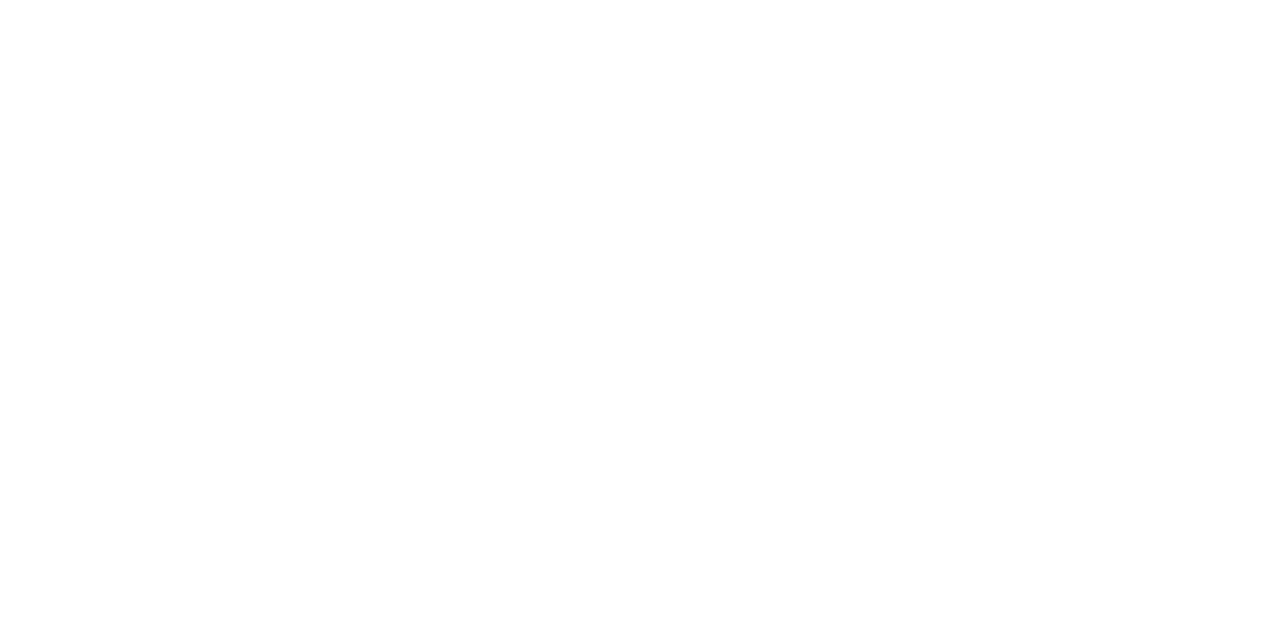
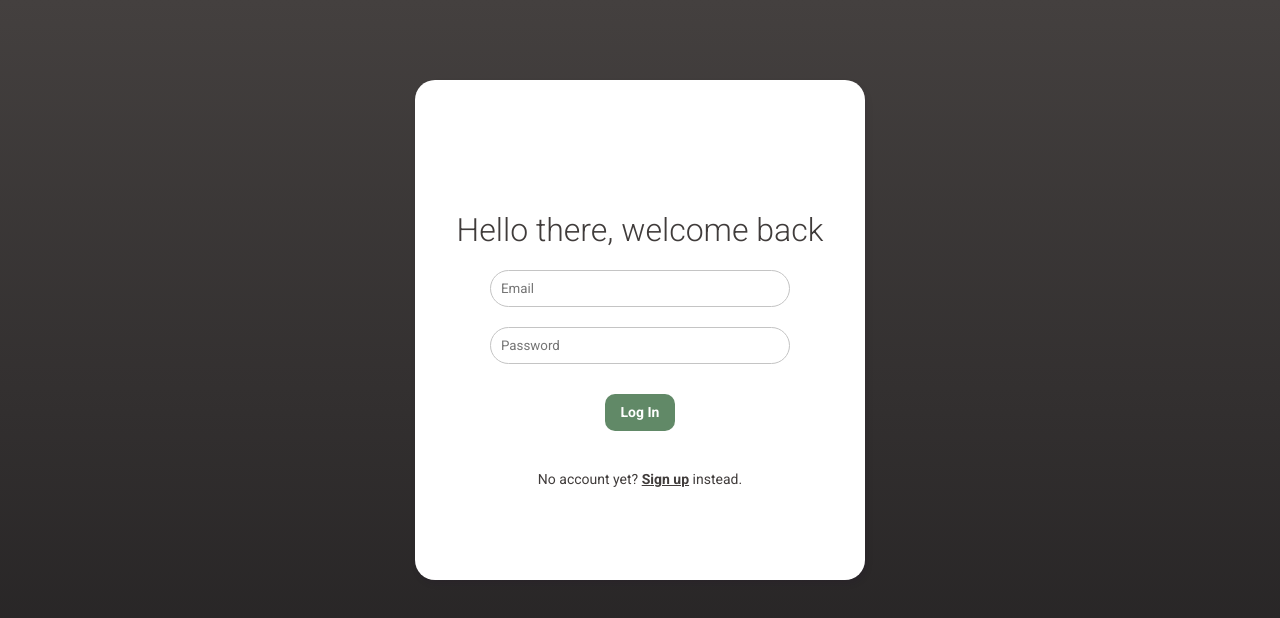
Before and after one commit to IslamTashiev/vue-hakathon, a Vue app: page /#/welcome in a window 1280 px wide. Before the commit this address had no page. Shown: the top 618 px of the page. Built offline with nearby package versions, Linux system fonts and the light colour scheme.

Commit message:
welcome sign up and login

```diff
--- a/src/assets/scss/style.scss
+++ b/src/assets/scss/style.scss
@@ -10,3 +10,4 @@
 @import "components/cart";
 @import "components/stock";
 @import "components/modalcart";
+@import "components/signup";
--- a/src/components/Header/Header.vue
+++ b/src/components/Header/Header.vue
@@ -126,7 +126,7 @@
                 stroke-linejoin="round"
               />
             </svg>
-            <h4>Войти</h4>
+           <router-link :to="'/welcome'">  <h4>Войти</h4> </router-link>
           </div>
         </div>
         <div class="header__button">
--- /dev/null
+++ b/src/components/Welcome/Login.vue
@@ -0,0 +1,19 @@
+<template>
+<form @submit.prevent="handleSubmit">
+    <input v-model="email" type="email" required placeholder="Email">
+    <input v-model="password" type="password" required placeholder="Password">
+   <Button text="Log In" class="signup__btn"/>
+</form>
+</template>
+
+<script>
+import Button from "@/components/Buttons/Button.vue";
+export default {
+  components: {Button},
+};
+
+</script>
+
+<style>
+
+</style>
--- /dev/null
+++ b/src/components/Welcome/SignUp.vue
@@ -0,0 +1,24 @@
+<template>
+  <form @submit.prevent="handleSubmit">
+      <input v-model="name" type="text" required placeholder="Name" />
+      <input v-model="email" type="email" required placeholder="Email" />
+      <input v-model="password" type="password" required placeholder="Password" />
+<Button text="Sign Up" class="signup__btn"/>
+  </form>
+</template>
+
+<script>
+import Button from "@/components/Buttons/Button.vue";
+export default {
+  components: {Button},
+};
+
+</script>
+
+<style lang="scss">
+// .signup{
+//       &__btn {
+//     padding: 21px 30px;
+//   }
+// }
+</style>
--- a/src/router/index.js
+++ b/src/router/index.js
@@ -1,4 +1,5 @@
 import { createRouter, createWebHashHistory } from "vue-router";
+import Welcome from '../views/Welcome.vue';
 import Home from "../views/Home.vue";
 import Stock from "../views/Stock.vue";
 import Cart from "../views/Cart.vue";
@@ -6,6 +7,11 @@ import ProductDetail from "../views/ProductDetail.vue";
 import PayForm from "../views/PayForm.vue";
 
 const routes = [
+  {
+    path: "/welcome",
+    name: "Welcome",
+    component: Welcome,
+  },
   {
     path: "/",
     name: "Home",
@@ -37,7 +43,6 @@ const router = createRouter({
   history: createWebHashHistory(),
   routes,
   scrollBehavior(to, from, savedPosition) {
-    // always scroll to top
     return { top: 0 }
   },
 });
--- a/src/views/Cart.vue
+++ b/src/views/Cart.vue
@@ -1,7 +1,7 @@
 <template>
   <Header />
   <Nav />
-  <div v-if="false" class="container">
+  <div v-if="true" class="container">
     <div class="cart__header">
       <div class="cart__header-content">
         <div class="cart__header-content_up">
--- /dev/null
+++ b/src/views/Welcome.vue
@@ -0,0 +1,115 @@
+<template>
+  <div class="wrapper">
+    <div class="welcome">
+      <div class="container">
+        <div class="welcome__description">
+          <div class="welcome__item">
+            <div v-if="showForm">
+              <h2 class="welcome__title">Get on Board</h2>
+              <SignUpForm @successSignup="enterChat" />
+              <p class="welcome__subtitle">
+                Already registered?
+                <span @click="showForm = false">Login</span> instead.
+              </p>
+            </div>
+            <div v-else>
+              <h2 class="welcome__title welcome__title-back">
+                Hello there, welcome back
+              </h2>
+              <Login @successLogin="enterChat" />
+              <p class="welcome__subtitle">
+                No account yet?
+                <span @click="showForm = true">Sign up</span> instead.
+              </p>
+            </div>
+          </div>
+        </div>
+      </div>
+    </div>
+  </div>
+</template>
+
+
+<script>
+import SignUpForm from "@/components/Welcome/SignUp";
+import Login from "../components/Welcome/Login";
+import { ref } from "@vue/reactivity";
+import { useRouter } from "vue-router";
+
+export default {
+  components: { SignUpForm, Login },
+  setup() {
+    const router = useRouter();
+    const enterChat = () => {
+      router.push("/");
+    };
+    const showForm = ref(false);
+
+    return {
+      enterChat,
+      showForm,
+    };
+  },
+};
+</script>
+
+<style>
+.welcome {
+  height: 100vh;
+}
+.welcome__item {
+  text-align: center;
+  display: flex;
+  justify-content: space-around;
+  margin: 140px 20px 300px 20px;
+}
+.welcome__subtitle {
+  font-style: normal;
+  font-weight: 400;
+  font-size: 14px;
+  line-height: 16px;
+  color: #403c3b;
+}
+.welcome__title {
+  font-style: normal;
+  font-weight: 300;
+  font-size: 32px;
+  line-height: 20px;
+  color: #403c3b;
+}
+.welcome__description {
+  width: 90%;
+  max-width: 450px;
+  height: 500px;
+  margin: 80px auto;
+  border-radius: 20px;
+  box-shadow: 2px 4px 6px rgba(28, 6, 49, 0.1);
+  background: white;
+  overflow: hidden;
+}
+.welcome form {
+  width: 300px;
+  margin: 20px auto;
+}
+.welcome label {
+  display: block;
+  margin: 20px 0 10px;
+}
+.welcome input {
+  width: 100%;
+  padding: 10px;
+  border-radius: 20px;
+  border: 1px solid #c4c4c4;
+  outline: none;
+  color: #999;
+  margin: 10px auto;
+}
+.welcome span {
+  font-weight: bold;
+  text-decoration: underline;
+  cursor: pointer;
+}
+.welcome button {
+  margin: 20px auto;
+}
+</style>
```
Also changed, not shown: src/assets/scss/components/_signup.scss (added, +11 -0 lines).
